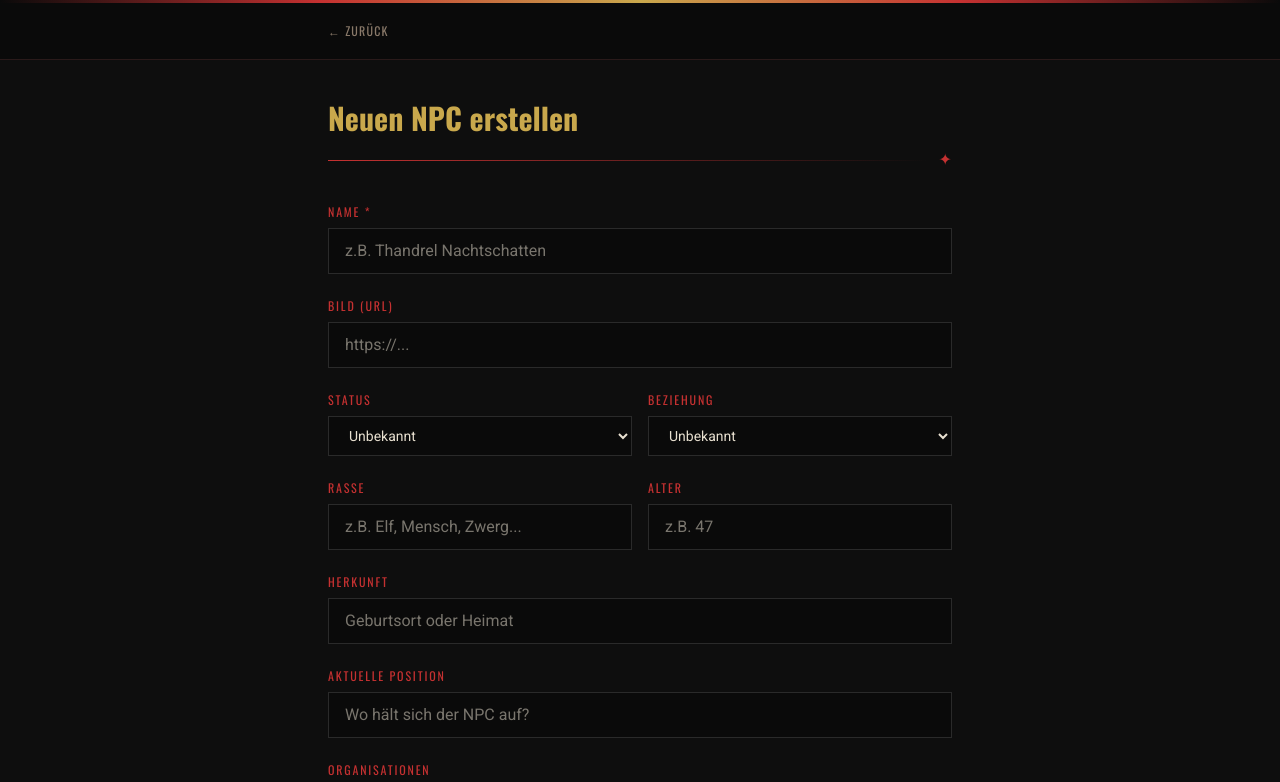
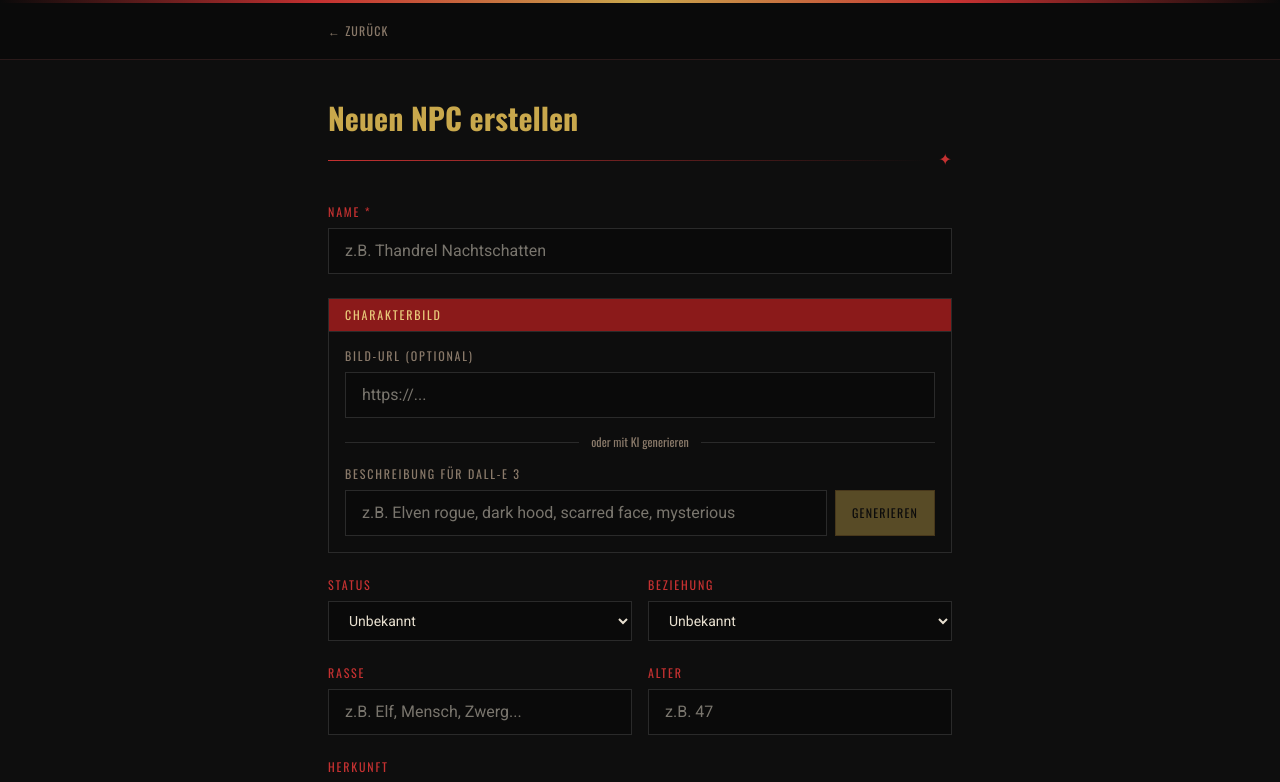
Before and after one commit to arahjin/dnd-npc-tracker, a Next.js app: page /npc/new in a window 1280 px wide. Shown: the top 782 px of the page. Built offline with nearby package versions, Linux system fonts and the light colour scheme.

Commit message:
Feature: DALL-E 3 Bildgenerator im NPC-Formular

```diff
--- /dev/null
+++ b/app/api/generate-image/route.ts
@@ -0,0 +1,26 @@
+import { NextRequest, NextResponse } from "next/server";
+import OpenAI from "openai";
+
+const openai = new OpenAI({ apiKey: process.env.OPENAI_API_KEY });
+
+export async function POST(req: NextRequest) {
+  const { prompt } = await req.json();
+  if (!prompt?.trim()) {
+    return NextResponse.json({ error: "Beschreibung fehlt." }, { status: 400 });
+  }
+
+  const enhancedPrompt = `Fantasy RPG character portrait, Dungeons and Dragons style, detailed illustration: ${prompt}. Dark fantasy art, dramatic lighting, painterly style.`;
+
+  const response = await openai.images.generate({
+    model: "dall-e-3",
+    prompt: enhancedPrompt,
+    n: 1,
+    size: "1024x1024",
+    quality: "standard",
+  });
+
+  const url = response.data[0]?.url;
+  if (!url) return NextResponse.json({ error: "Kein Bild erhalten." }, { status: 500 });
+
+  return NextResponse.json({ url });
+}
--- a/components/NPCForm.tsx
+++ b/components/NPCForm.tsx
@@ -2,6 +2,7 @@
 
 import { useState } from "react";
 import { useRouter } from "next/navigation";
+import Image from "next/image";
 import { STATUS_OPTIONS, BEZIEHUNG_OPTIONS } from "@/lib/constants";
 
 type NPCData = {
@@ -33,8 +34,43 @@ export default function NPCForm({ initial, id }: Props) {
   const [saving, setSaving] = useState(false);
   const [error, setError] = useState("");
 
+  // Image generator state
+  const [imagePrompt, setImagePrompt] = useState("");
+  const [generating, setGenerating] = useState(false);
+  const [generatedImage, setGeneratedImage] = useState("");
+  const [genError, setGenError] = useState("");
+
   function set(key: keyof NPCData, value: string) {
     setForm((prev) => ({ ...prev, [key]: value }));
+  }
+
+  async function handleGenerate() {
+    if (!imagePrompt.trim()) return;
+    setGenerating(true);
+    setGenError("");
+    setGeneratedImage("");
+
+    const res = await fetch("/api/generate-image", {
+      method: "POST",
+      headers: { "Content-Type": "application/json" },
+      body: JSON.stringify({ prompt: imagePrompt }),
+    });
+
+    if (!res.ok) {
+      setGenError("Fehler beim Generieren. Bitte erneut versuchen.");
+      setGenerating(false);
+      return;
+    }
+
+    const data = await res.json();
+    setGeneratedImage(data.url);
+    setGenerating(false);
+  }
+
+  function acceptGeneratedImage() {
+    set("image", generatedImage);
+    setGeneratedImage("");
+    setImagePrompt("");
   }
 
   async function handleSubmit(e: React.FormEvent) {
@@ -91,11 +127,91 @@ export default function NPCForm({ initial, id }: Props) {
           placeholder="z.B. Thandrel Nachtschatten" className={inputClass} style={inputStyle} />
       </div>
 
-      {/* Bild */}
-      <div>
-        <label className={labelStyle} style={{ color: "var(--dnd-red)" }}>Bild (URL)</label>
-        <input type="url" value={form.image} onChange={(e) => set("image", e.target.value)}
-          placeholder="https://..." className={inputClass} style={inputStyle} />
+      {/* Bild + Generator */}
+      <div style={{ border: "1px solid #2A2A2A", background: "#0D0D0D" }}>
+        {/* Section Header */}
+        <div className="px-4 py-2 flex items-center gap-2" style={{ borderBottom: "1px solid #2A2A2A", background: "var(--dnd-red-dark)" }}>
+          <span className="font-cinzel text-xs tracking-[0.15em] uppercase" style={{ color: "var(--dnd-gold-light)" }}>
+            Charakterbild
+          </span>
+        </div>
+
+        <div className="p-4 space-y-4">
+          {/* Manual URL */}
+          <div>
+            <label className={labelStyle} style={{ color: "var(--dnd-text-muted)" }}>Bild-URL (optional)</label>
+            <input type="url" value={form.image} onChange={(e) => set("image", e.target.value)}
+              placeholder="https://..." className={inputClass} style={inputStyle} />
+          </div>
+
+          {/* Current image preview */}
+          {form.image && (
+            <div className="relative w-32 h-32 overflow-hidden" style={{ border: "1px solid var(--dnd-border)" }}>
+              <Image src={form.image} alt="Vorschau" fill className="object-cover" />
+            </div>
+          )}
+
+          {/* Divider */}
+          <div className="flex items-center gap-3">
+            <div className="h-px flex-1" style={{ background: "#2A2A2A" }} />
+            <span className="font-cinzel text-xs" style={{ color: "var(--dnd-text-muted)" }}>oder mit KI generieren</span>
+            <div className="h-px flex-1" style={{ background: "#2A2A2A" }} />
+          </div>
+
+          {/* AI Generator */}
+          <div>
+            <label className={labelStyle} style={{ color: "var(--dnd-text-muted)" }}>Beschreibung für DALL-E 3</label>
+            <div className="flex gap-2">
+              <input
+                type="text"
+                value={imagePrompt}
+                onChange={(e) => setImagePrompt(e.target.value)}
+                onKeyDown={(e) => e.key === "Enter" && (e.preventDefault(), handleGenerate())}
+                placeholder="z.B. Elven rogue, dark hood, scarred face, mysterious"
+                className={inputClass + " flex-1"}
+                style={inputStyle}
+              />
+              <button
+                type="button"
+                onClick={handleGenerate}
+                disabled={generating || !imagePrompt.trim()}
+                className="font-cinzel text-xs tracking-widest px-4 py-2.5 transition-all disabled:opacity-40 shrink-0"
+                style={{ background: "var(--dnd-gold)", color: "#0A0A0A", border: "1px solid #A07830" }}
+              >
+                {generating ? "..." : "GENERIEREN"}
+              </button>
+            </div>
+            {generating && (
+              <p className="mt-2 font-cinzel text-xs tracking-wide" style={{ color: "var(--dnd-gold)" }}>
+                ✦ DALL-E 3 zeichnet deinen Charakter... (ca. 10 Sekunden)
+              </p>
+            )}
+            {genError && (
+              <p className="mt-2 text-xs" style={{ color: "#F87171" }}>{genError}</p>
+            )}
+          </div>
+
+          {/* Generated Image Preview */}
+          {generatedImage && (
+            <div className="space-y-3">
+              <div className="relative w-full aspect-square overflow-hidden" style={{ border: "1px solid var(--dnd-gold)", maxWidth: "300px" }}>
+                <Image src={generatedImage} alt="Generiertes Bild" fill className="object-cover" />
+              </div>
+              <div className="flex gap-2">
+                <button type="button" onClick={acceptGeneratedImage}
+                  className="font-cinzel text-xs tracking-widest px-4 py-2 transition-all"
+                  style={{ background: "var(--dnd-red)", color: "#F5EDD6", border: "1px solid var(--dnd-red-dark)" }}>
+                  ✓ ÜBERNEHMEN
+                </button>
+                <button type="button" onClick={handleGenerate}
+                  className="font-cinzel text-xs tracking-widest px-4 py-2 transition-all"
+                  style={{ border: "1px solid #2A2A2A", color: "var(--dnd-text-muted)" }}>
+                  ↺ NEU GENERIEREN
+                </button>
+              </div>
+            </div>
+          )}
+        </div>
       </div>
 
       {/* Status + Beziehung */}
--- a/package.json
+++ b/package.json
@@ -14,6 +14,7 @@
     "@prisma/client": "^7.8.0",
     "dotenv": "^17.4.2",
     "next": "16.2.6",
+    "openai": "^6.37.0",
     "prisma": "^7.8.0",
     "react": "19.2.4",
     "react-dom": "19.2.4"
```
Also changed, not shown: 1 other file (tests, documents, lock files or other folders).
